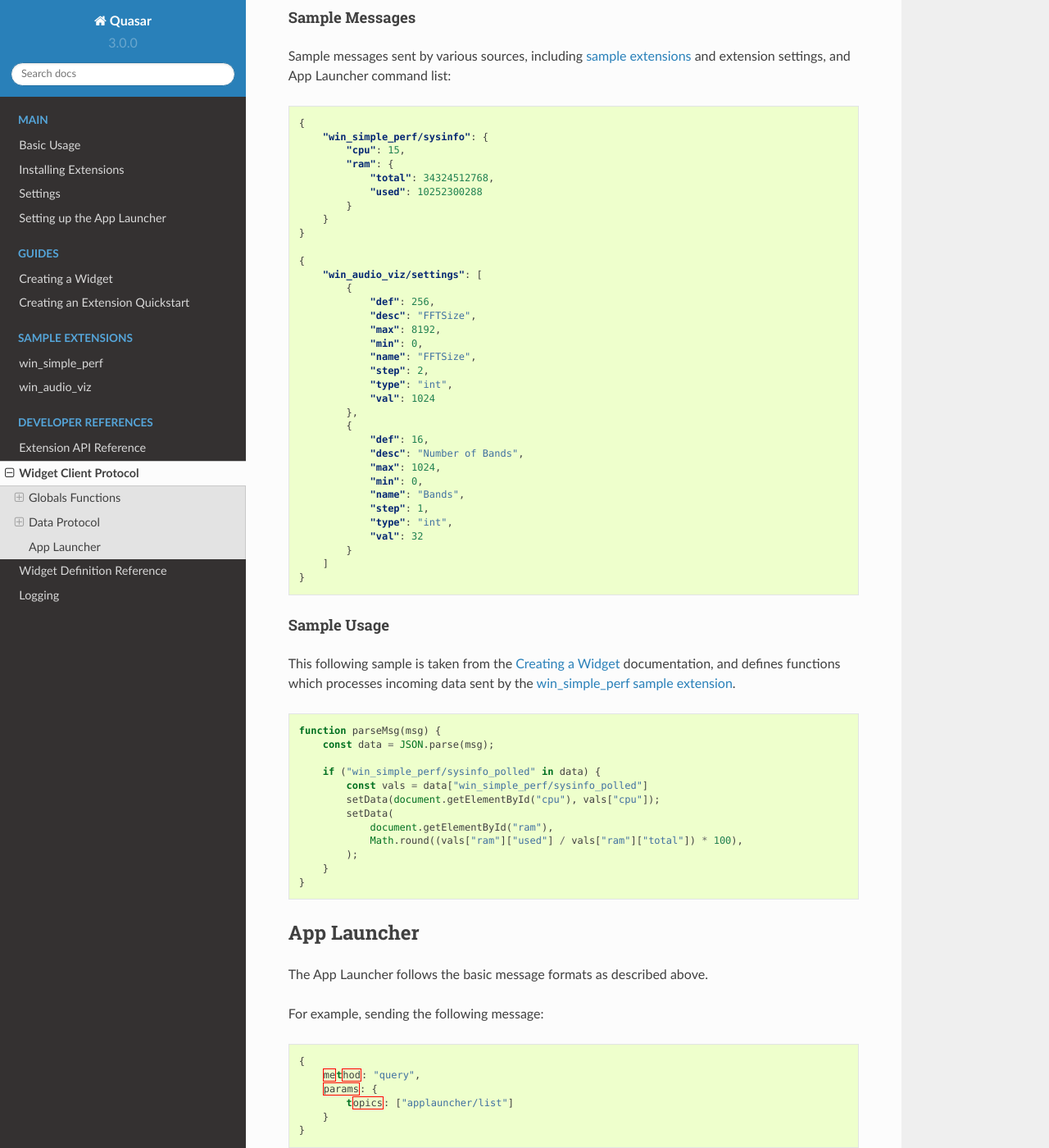
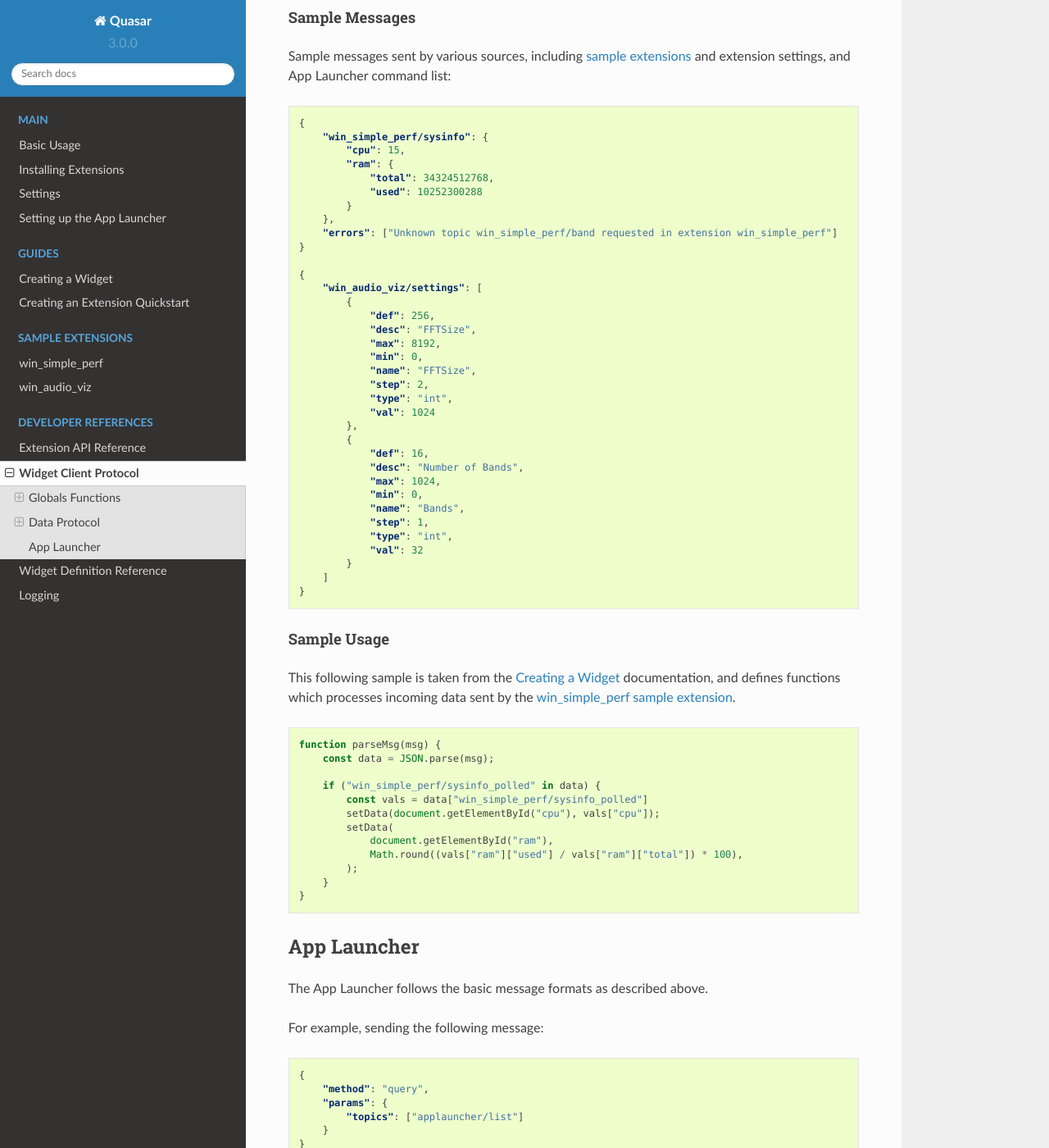
Before and after one commit to r52/quasar, a Sphinx documentation site: the page built from docs/wcp.rst, in a window 1280 px wide and 1400 px high, scrolled down 3736 px. Shown: the whole window at 82% size. Built offline with Sphinx 7.4.7 and the Read the Docs theme 2.0.0, drawn with Linux system fonts in a browser that asks for light colours; some of the changed text lies outside the part shown.

Commit message:
Update documentation

```diff
--- a/docs/extensions.rst
+++ b/docs/extensions.rst
@@ -1,6 +1,6 @@
 Installing Extensions
 =============================
 
-Extensions for the Data Server, which comes in the form of a ``.dll`` or ``.so`` file, can be installed by placing the file in the ``extensions`` directory where the Quasar executable is installed or extracted. For installations on Windows, this is typically ``C:\Users\<USERNAME>\AppData\Local\Quasar\Release\extensions\``.
+Extensions for the Data Server, which comes in the form of a ``.dll`` or ``.so`` file, should typically be installed to Quasar's data folder. On Windows, this is at ``%AppData%\quasar\extensions\``. You can access this folder by clicking on **Open Data Folder** in Quasar's tray icon menu.
 
-Windows users can also install extensions to ``%AppData%\quasar\extensions\``.
+Extensions can also be installed by placing the file in the ``extensions`` directory where the Quasar executable is installed or extracted. For installations on Windows, this is typically ``C:\Users\<USERNAME>\AppData\Local\Quasar\Release\extensions\``.
--- a/docs/wcp.rst
+++ b/docs/wcp.rst
@@ -187,7 +187,8 @@ Sample messages sent by various sources, including `sample extensions <https://g
                 "total": 34324512768,
                 "used": 10252300288
             }
-        }
+        },
+        "errors": ["Unknown topic win_simple_perf/band requested in extension win_simple_perf"]
     }
 
     {
@@ -247,9 +248,9 @@ For example, sending the following message:
 .. code-block:: json
 
     {
-        method: "query",
-        params: {
-            topics: ["applauncher/list"]
+        "method": "query",
+        "params": {
+            "topics": ["applauncher/list"]
         }
     }
 
@@ -275,10 +276,10 @@ Where ``chrome``, ``spotify``, and ``steam`` are commands preconfigured in the :
 .. code-block:: json
 
     {
-        method: "query",
-        params: {
-            topics: ["applauncher/launch"],
-            args: "chrome"
+        "method": "query",
+        "params": {
+            "topics": ["applauncher/launch"],
+            "args": "chrome"
         }
     }
 
```
